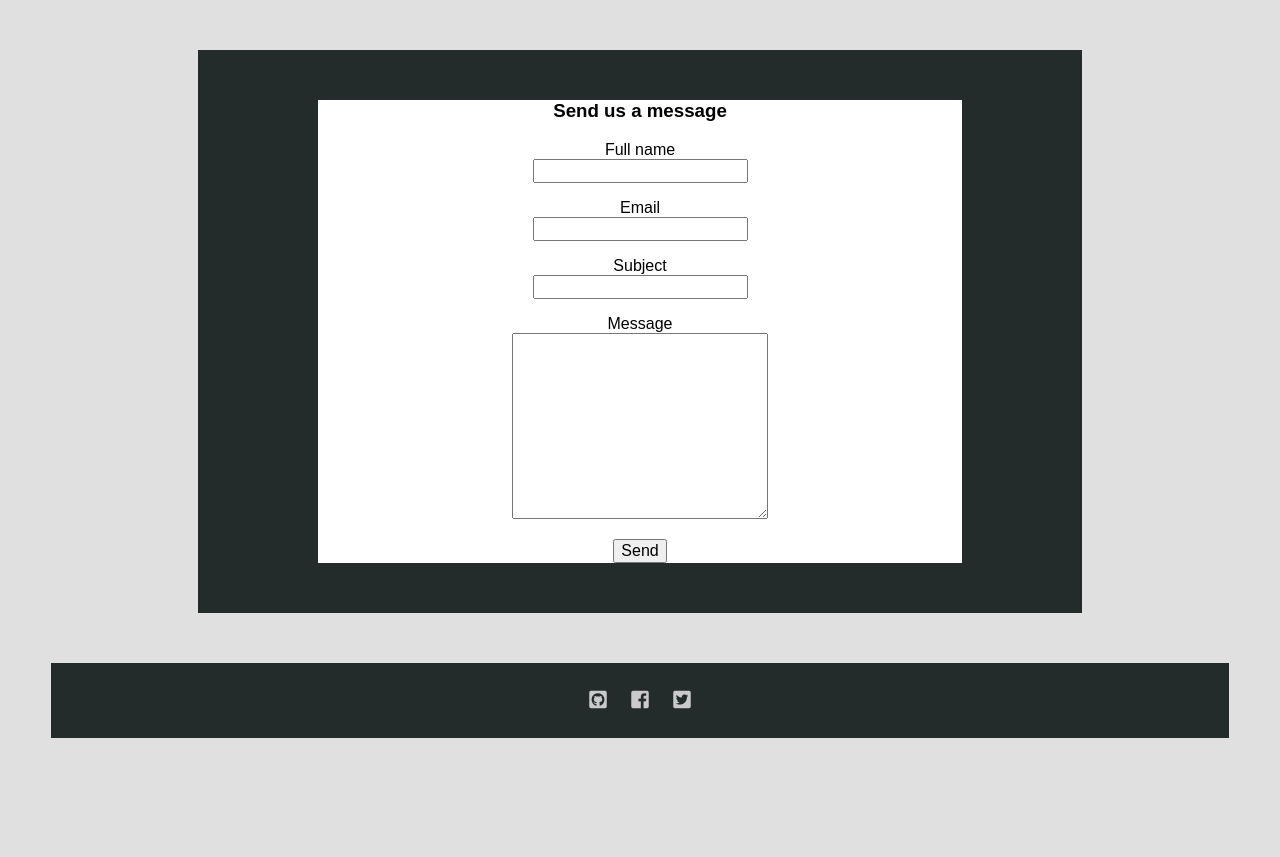
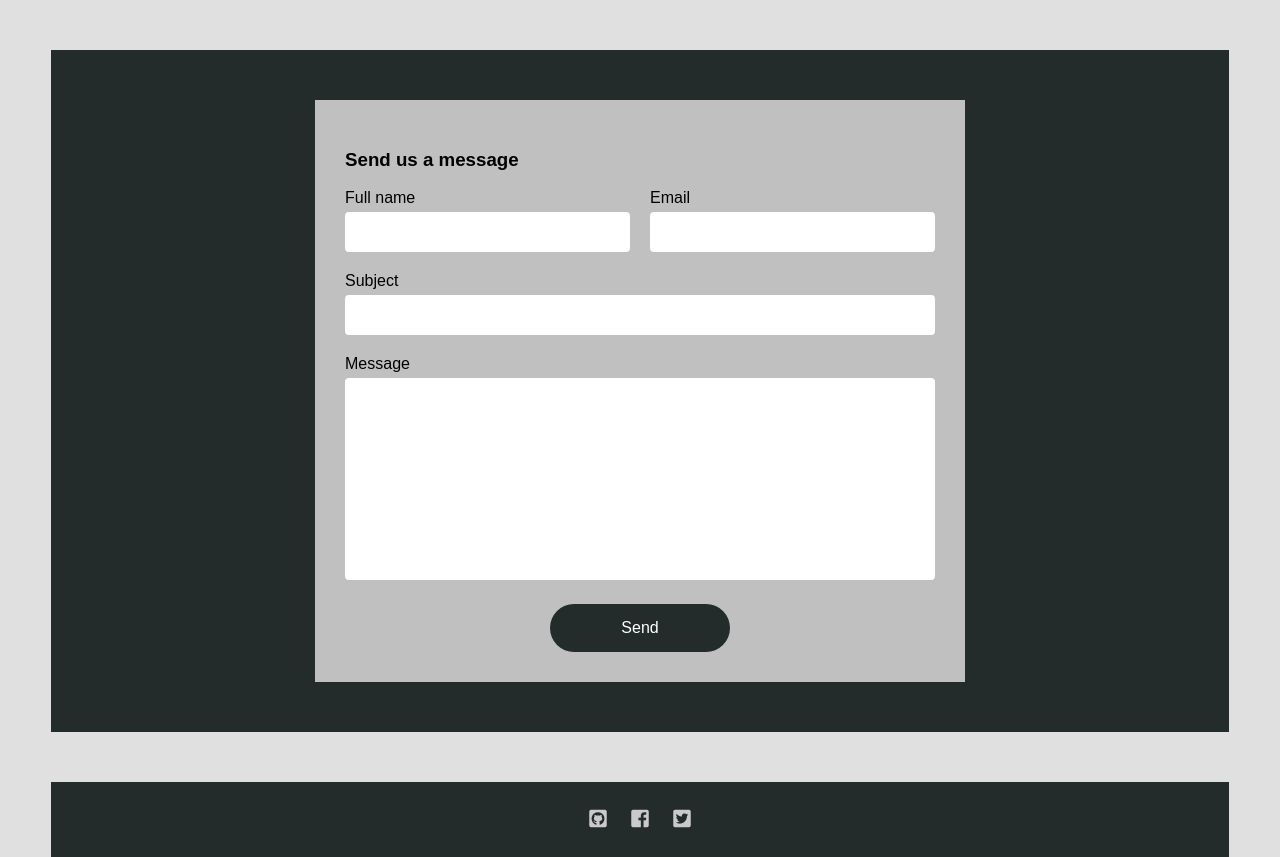
Before and after one commit to konichiwas/hearthstone-deck-builder, a Django app: page /builder/contact/ in a window 1280 px wide. Shown: the part 70-927 px from the top of the page. Before the commit the page ends 808 px from the top, so only its background shows below. Run offline with Django 3.2, Linux system fonts and the light colour scheme; style sheets or scripts are compiled from the project's sources; some libraries are stand-ins or nearby versions.

Commit message:
updated contact html and less

```diff
--- a/builder/static/src/contact.less
+++ b/builder/static/src/contact.less
@@ -1,42 +1,105 @@
 .border {
+	max-width: 1200px;
+	width: 100%;
 	margin: 50px auto;
-	overflow:hidden;
+	box-sizing: border-box;
+	padding: 50px 5px;
 
 	background-color: @gray-dark;
 
+	@media (min-width: 801px) {
+		.contactform {
+			padding: 30px;
+
+			textarea, input {
+				padding: 10px 20px;
+			}
+		}
+
+		.row {
+			.clearfix;
+
+			@spacing: 20px;
+			.field {
+				float: left;
+				width: calc(50% - (@spacing / 2));
+
+				+ .field {
+					margin-left: @spacing;
+				}
+			}
+		}
+	}
+	@media (max-width: 800px){
+		.contactform {
+			padding: 30px 10px;
+
+			textarea, input {
+				padding: 10px 5px;
+			}
+		}
+		.row .field {
+			width: 100%;
+		}
+	}
 	.contactform {
-		width: 290px;
-		margin: 50px auto;
-		padding: 0 20%;
+		max-width: 650px;
+		width: 100%;
+		margin: 0 auto;
+		box-sizing: border-box;
 
-		text-align: center;
-		background-color: white;
+		background-color: silver;
+
+
+		.field {
+			position: relative;
+			margin-bottom: 20px;
+
+			&.error input, &.error textarea {
+				border: 1px solid @red;
+			}
+
+		}
 
 		label {
 			display: block;
+			margin-bottom: 5px;
+		}
+
+		textarea, input {
+			box-sizing: border-box;
+			width: 100%;
+			border-radius: 4px;
+			border: none;
+			border: 1px solid transparent;
 		}
 
 		textarea {
-			width: 250px;
+			resize: none;
 		}
-	}
 
-	@media (min-width: 801px) {
-		width: 75%;
+		.errorlist {
+			.reset-list;
 
-	}
-	@media (max-width: 800px){
-		width: 100%;
+			position: absolute;
+			top: calc(100% + 2px);
 
-		.contactform {
-			padding: 0 15%;
+			font-size: 12px;
+			color: @red;
 		}
-	}
-	@media (max-width: 461px) {
-		width: 100%;
 
-		.contactform {
-			padding: 0;
+		button {
+			display: block;
+			background: none;
+			border: none;
+			max-width: 180px;
+			width: 100%;
+			margin: 0 auto;
+			padding: 15px 20px;
+			border-radius: 30px;
+
+			background-color: @gray-dark;
+			color: white;
 		}
 	}
 }
--- a/builder/templates/builder/includes/contactform.html
+++ b/builder/templates/builder/includes/contactform.html
@@ -1,9 +1,16 @@
+{% load builder_tags %}
+
 <div class="border">
 	<div class="contactform">
 		<h3>Send us a message</h3>
-		<form action="{% url 'builder:contact' %}" method="POST" id="contactform">
+		<form action="{% url 'builder:contact' %}" method="POST" id="contactform" novalidate>
 			{% csrf_token %}
-			{{ form.as_p }}
+			<div class="row">
+				{% render_field form.fullname %}
+				{% render_field form.email %}
+			</div>
+			{% render_field form.subject %}
+			{% render_field form.message %}
 		<button type="Submit">Send</button>
 		</form>
 	</div>
```
